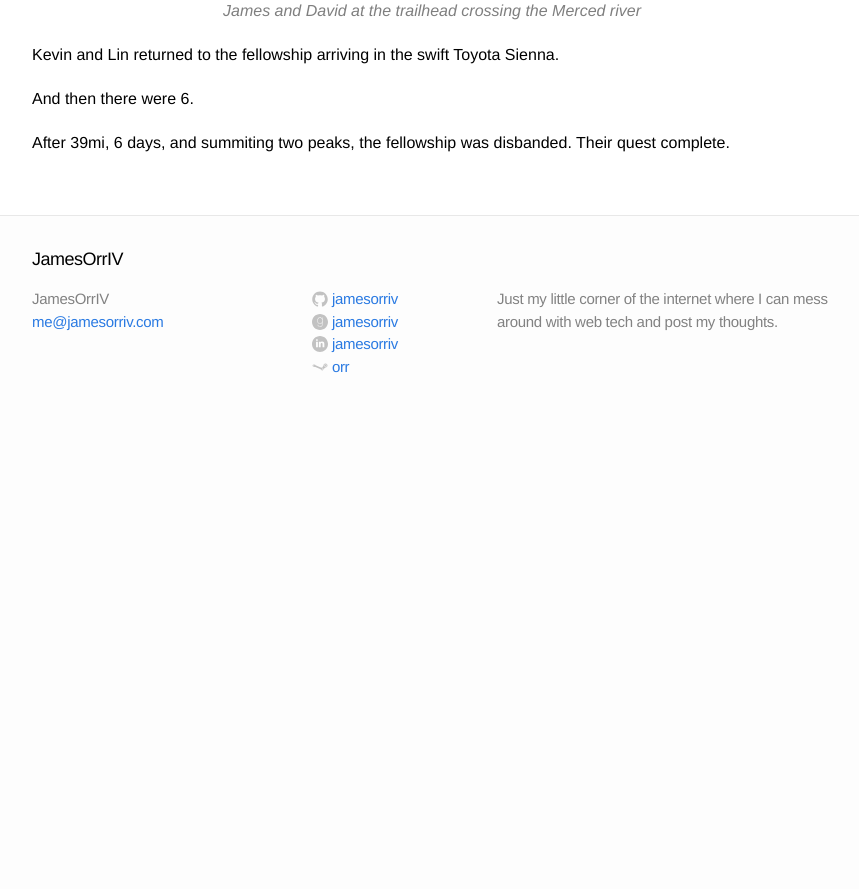
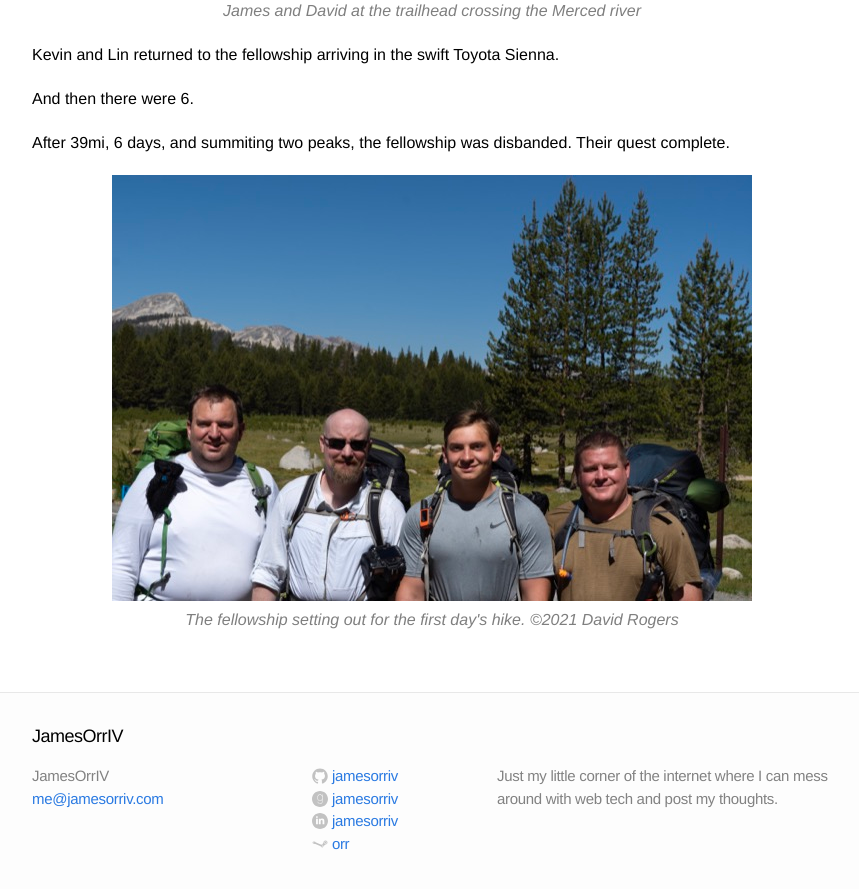
Before and after one commit to jamesorriv/jamesorriv.github.io, a Jekyll site: the page built from _posts/2021-07-11-halfdome.md, in a window 1280 px wide and 900 px high, scrolled down 32929 px. Shown: the top 889 px of the window, without its empty margins (208-1067 px from the left). Built offline with Jekyll 4.4.1, drawn with Linux system fonts in a browser that asks for light colours; before the commit the page ends 33352 px from its top, so only the background shows below that.

Commit message:
Add group shot to the end of the story.

```diff
--- a/_posts/2021-07-11-halfdome.md
+++ b/_posts/2021-07-11-halfdome.md
@@ -282,3 +282,5 @@ Kevin and Lin returned to the fellowship arriving in the swift Toyota Sienna.
 And then there were 6.
 
 After 39mi, 6 days, and summiting two peaks, the fellowship was disbanded. Their quest complete.
+
+{% include image.html  description="The fellowship setting out for the first day's hike. ©2021 David Rogers" url="/assets/yosemite/8-_ROG0342.jpeg" %}
```
Also changed, not shown: assets/yosemite/8-_ROG0342.jpeg (added).
